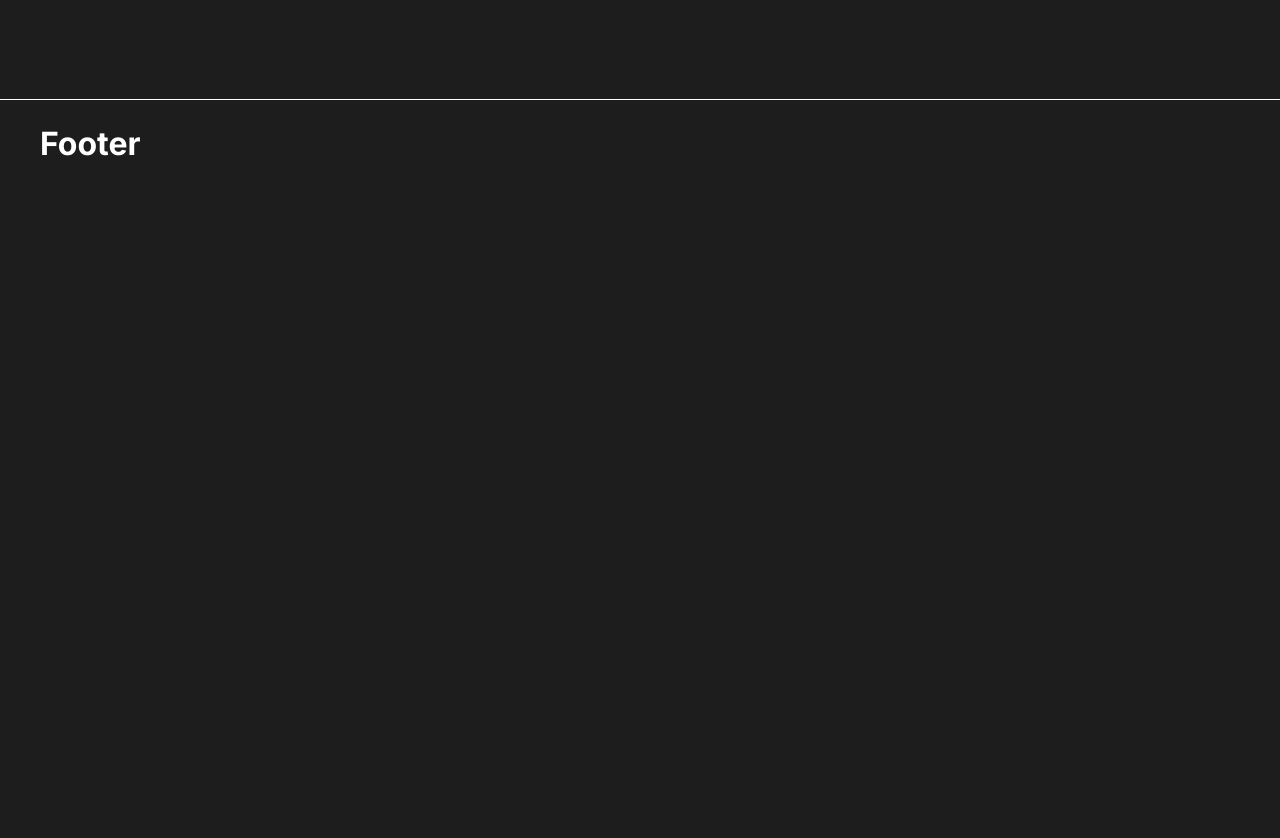
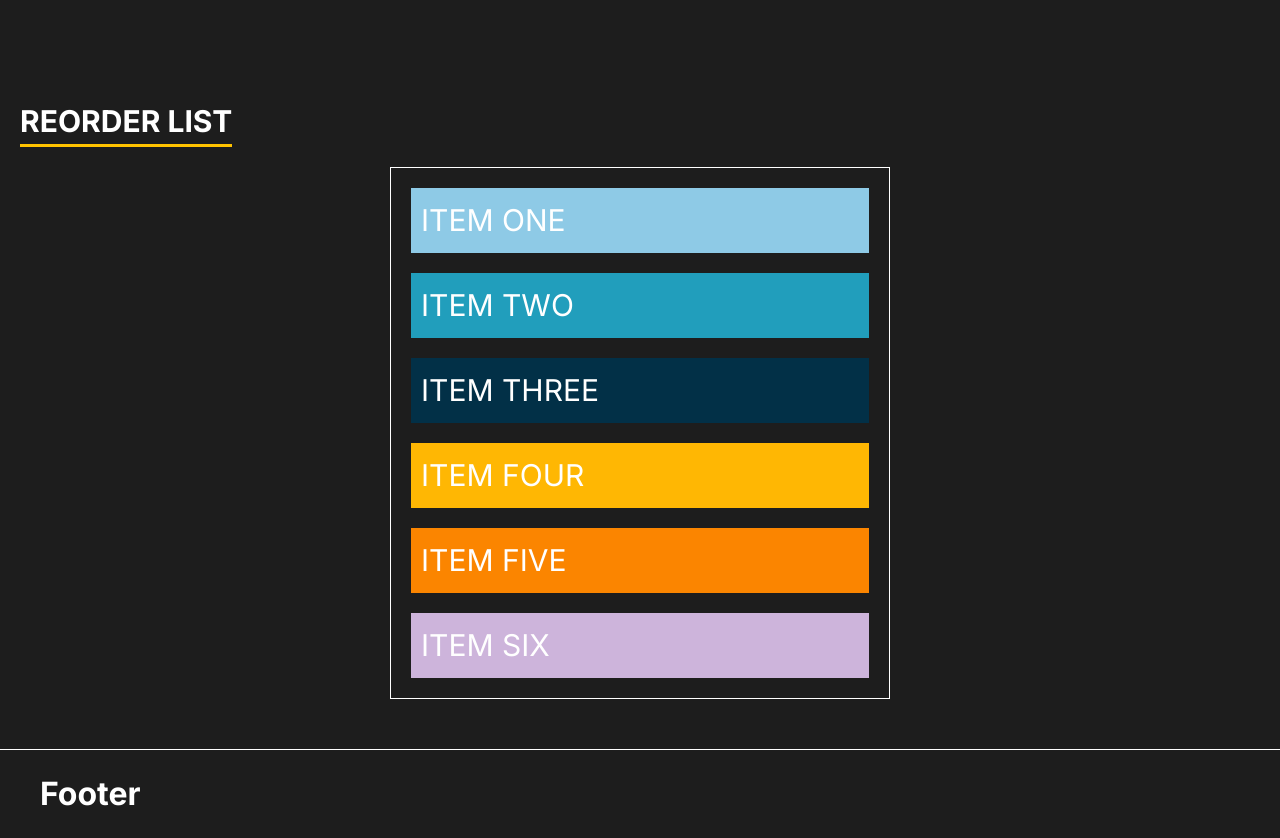
Before and after one commit to Andriikryl/css-visualizer, a Next.js app: page /ui in a window 1280 px wide. Shown: the part 1010-1848 px from the top of the page. Before the commit the page ends 1198 px from the top, so only its background shows below. Built offline with nearby package versions, Linux system fonts and the light colour scheme.

Commit message:
add reorder list component

```diff
--- a/src/app/ui/page.tsx
+++ b/src/app/ui/page.tsx
@@ -2,12 +2,14 @@ import React from "react";
 import style from "./style.module.css";
 import HeroUi from "./heroUi/HeroUi";
 import Tabs from "./tabs/Tabs";
+import ReorderList from "./reorderList/ReorderList";
 
 export default function Ui() {
   return (
     <>
       <HeroUi />
       <Tabs />
+      <ReorderList />
     </>
   );
 }
--- /dev/null
+++ b/src/app/ui/reorderList/ReorderList.tsx
@@ -0,0 +1,48 @@
+"use client";
+import React from "react";
+import { Container } from "@/components/container/Container";
+import style from "./style.module.css";
+import { useState } from "react";
+import { Reorder, useMotionValue } from "framer-motion";
+
+const initialItems = [
+  "item one",
+  "item two",
+  "item three",
+  "item four",
+  "item five",
+  "item six",
+];
+interface ItemProps {
+  item: string;
+}
+
+export default function ReorderList() {
+  const [items, setItems] = useState(initialItems);
+  return (
+    <section className={style.reorder}>
+      <Container>
+        <h3 className={style.reorder__list}>Reorder list</h3>
+        <Reorder.Group
+          axis="y"
+          onReorder={setItems}
+          values={items}
+          className={style.list}
+        >
+          {items.map((item) => (
+            <Item key={item} item={item} />
+          ))}
+        </Reorder.Group>
+      </Container>
+    </section>
+  );
+}
+
+export const Item = ({ item }: ItemProps) => {
+  const y = useMotionValue(0);
+  return (
+    <Reorder.Item value={item} id={item} className={style.item}>
+      <span>{item}</span>
+    </Reorder.Item>
+  );
+};
--- /dev/null
+++ b/src/app/ui/reorderList/style.module.css
@@ -0,0 +1,55 @@
+.reorder{
+    margin-block-end: 50px;
+}
+
+.reorder__list{
+    font-size: 30px;
+    color: white;
+    width: max-content;
+    border-bottom: 3px solid #ffc300;
+    text-transform: uppercase;
+    margin-block-end: 20px;
+}
+.list{
+    display: flex;
+    flex-direction: column;
+    align-items: left;
+    gap: 20px;
+    border: 1px solid white;
+    padding: 20px;
+    max-width: 500px;
+    margin-inline: auto;
+}
+
+.item{
+    list-style: none;
+    color: white;
+    font-size: 30px;
+    text-transform: uppercase;
+    padding: 10px;
+    cursor:grab;
+}
+
+.item:nth-child(1){
+    background-color: #8ecae6;
+}
+
+.item:nth-child(2){
+    background-color: #219ebc;
+}
+
+.item:nth-child(3){
+    background-color: #023047;
+}
+
+.item:nth-child(4){
+    background-color: #ffb703;
+}
+
+.item:nth-child(5){
+    background-color: #fb8500;
+}
+
+.item:nth-child(6){
+    background-color: #cdb4db;
+}
```
